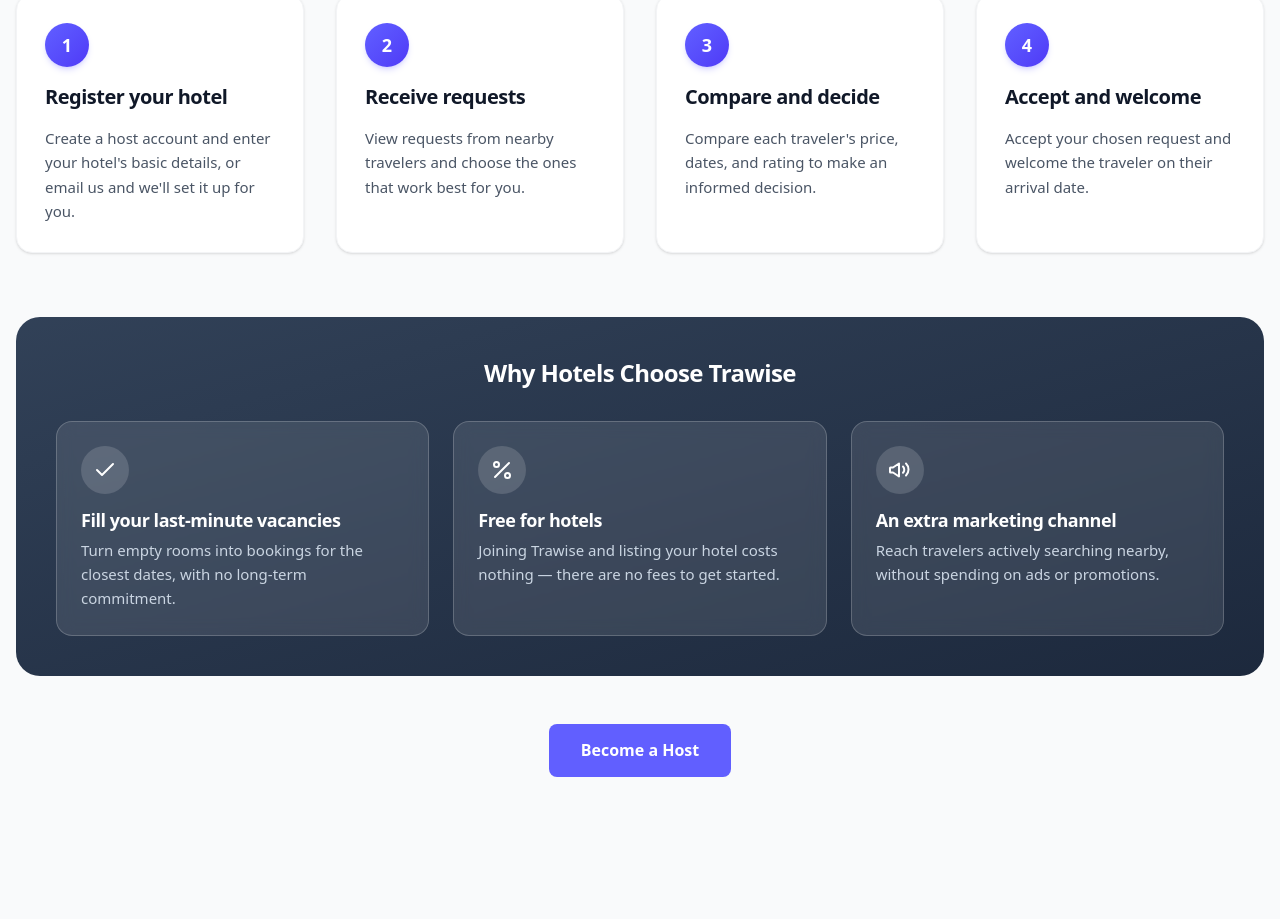
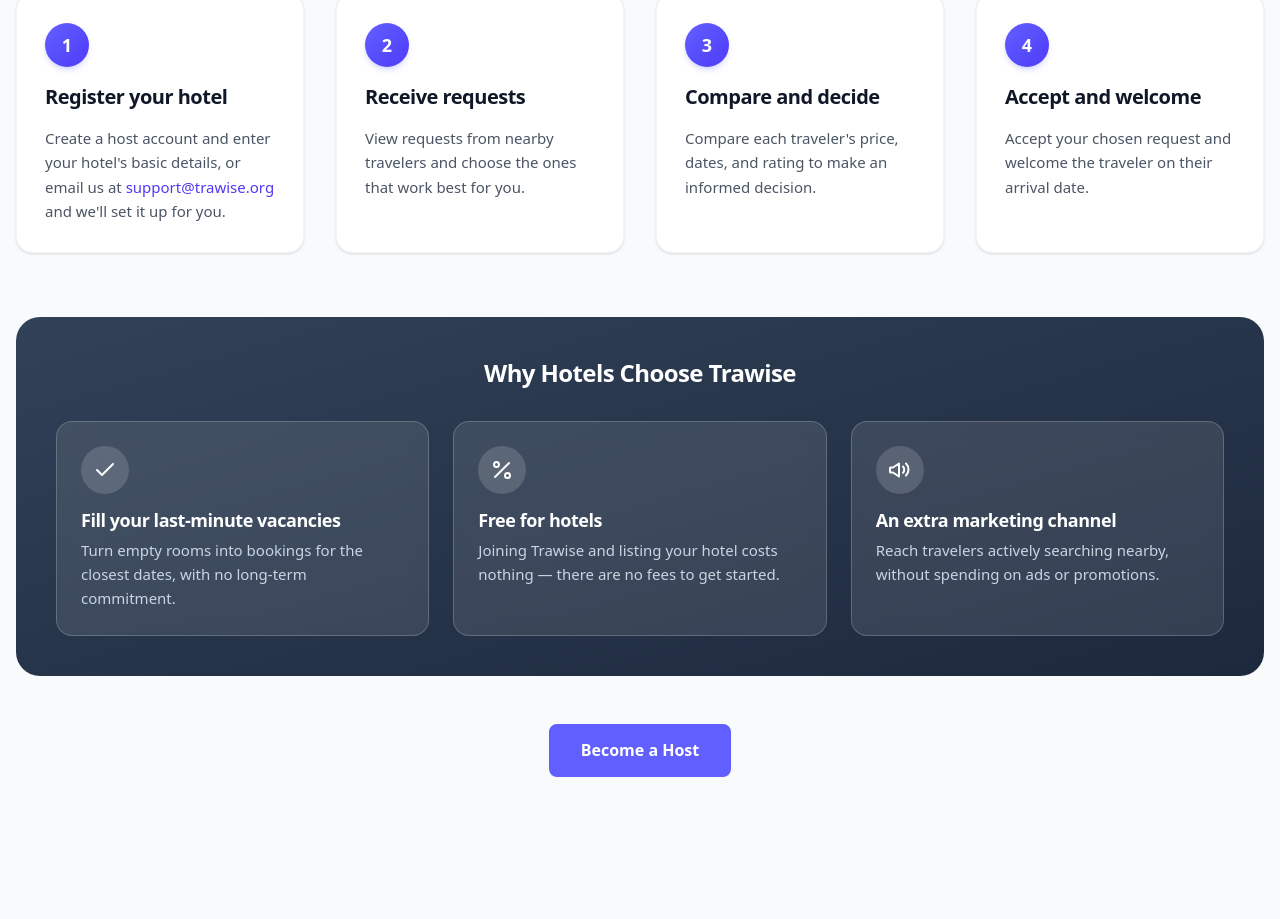
Before and after one commit to Trawise/Trawise.Landing, a React (Vite) app in the folder src/: page / in a window 1280 px wide. Shown: the part 1160-2079 px from the top of the page. Built offline with nearby package versions, Linux system fonts and the light colour scheme.

Commit message:
add email to 1 step card

```diff
--- a/src/src/components/for-hotels.tsx
+++ b/src/src/components/for-hotels.tsx
@@ -103,7 +103,20 @@
                 {t(`forHotels.steps.${stepKey}.title`)}
               </h3>
               <p className="text-[15px] text-gray-600 leading-relaxed">
-                {t(`forHotels.steps.${stepKey}.description`)}
+                {stepKey === "step1" ? (
+                  <>
+                    {t("forHotels.steps.step1.descriptionBeforeEmail")}
+                    <a
+                      href="mailto:support@trawise.org"
+                      className="font-medium text-indigo-600 hover:text-indigo-700 underline decoration-transparent hover:decoration-current transition-colors focus:outline-none focus:ring-2 focus:ring-indigo-500 focus:ring-offset-2 rounded"
+                    >
+                      support@trawise.org
+                    </a>
+                    {t("forHotels.steps.step1.descriptionAfterEmail")}
+                  </>
+                ) : (
+                  t(`forHotels.steps.${stepKey}.description`)
+                )}
               </p>
             </li>
           ))}
--- a/src/src/i18n/locales/en.json
+++ b/src/src/i18n/locales/en.json
@@ -17,7 +17,8 @@
     "steps": {
       "step1": {
         "title": "Register your hotel",
-        "description": "Create a host account and enter your hotel's basic details, or email us and we'll set it up for you."
+        "descriptionBeforeEmail": "Create a host account and enter your hotel's basic details, or email us at ",
+        "descriptionAfterEmail": " and we'll set it up for you."
       },
       "step2": {
         "title": "Receive requests",
--- a/src/src/i18n/locales/es.json
+++ b/src/src/i18n/locales/es.json
@@ -17,7 +17,8 @@
     "steps": {
       "step1": {
         "title": "Registra tu hotel",
-        "description": "Crea una cuenta e introduce los datos básicos de tu hotel, o escríbenos y lo configuraremos por ti."
+        "descriptionBeforeEmail": "Crea una cuenta e introduce los datos básicos de tu hotel, o escríbenos a ",
+        "descriptionAfterEmail": " y lo configuraremos por ti."
       },
       "step2": {
         "title": "Recibe solicitudes",
--- a/src/src/i18n/locales/it.json
+++ b/src/src/i18n/locales/it.json
@@ -17,7 +17,8 @@
     "steps": {
       "step1": {
         "title": "Registra il tuo hotel",
-        "description": "Crea un account e inserisci i dati di base del tuo hotel, oppure scrivici e lo configureremo noi per te."
+        "descriptionBeforeEmail": "Crea un account e inserisci i dati di base del tuo hotel, oppure scrivici a ",
+        "descriptionAfterEmail": " e lo configureremo noi per te."
       },
       "step2": {
         "title": "Ricevi le richieste",
--- a/src/src/i18n/locales/sv.json
+++ b/src/src/i18n/locales/sv.json
@@ -17,7 +17,8 @@
     "steps": {
       "step1": {
         "title": "Registrera ditt hotell",
-        "description": "Skapa ett konto och ange grundläggande information om ditt hotell, eller mejla oss så ordnar vi det åt dig."
+        "descriptionBeforeEmail": "Skapa ett konto och ange grundläggande information om ditt hotell, eller mejla oss på ",
+        "descriptionAfterEmail": " så ordnar vi det åt dig."
       },
       "step2": {
         "title": "Ta emot förfrågningar",
```
